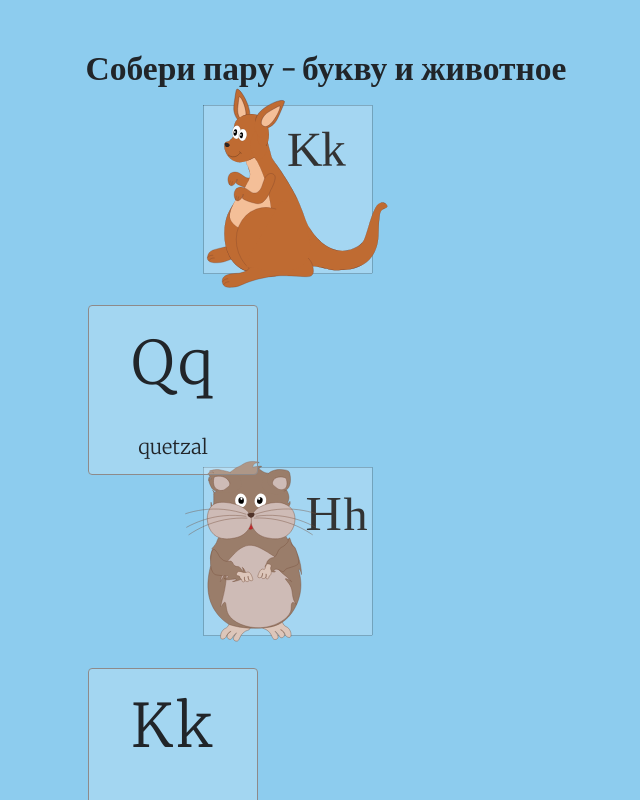
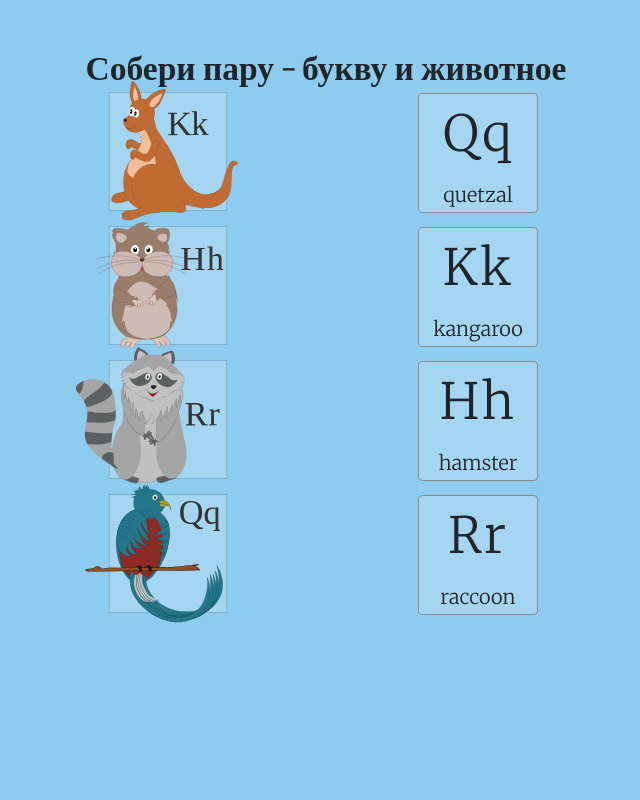
Before and after one commit to AnigalHub/DrawnSVGWithAnimation, a Vue app: page /collectCouple in a window 768 px wide. Shown: the top 800 px of the page, without its empty margins (88-728 px from the left). Built offline with nearby package versions, Linux system fonts and the light colour scheme; a web font is replaced by a local one.

Commit message:
добавлена адаптивность до 500рх

```diff
--- a/src/components/collectCouple.vue
+++ b/src/components/collectCouple.vue
@@ -52,10 +52,10 @@
 <style scoped lang="scss">
     .animal{
         width: 400px !important;
+        margin-left: 120px;
     }
     svg {
         display: block;
-        width: 100% !important;
         margin-bottom: 25px;
         margin-top: -50px;
         margin-left: 80px;
@@ -64,17 +64,54 @@
         border: 1.5px solid #8e8a8a;
         display: flex;
         align-items: center;justify-content: center;
-        width: 170px;
-        margin-top: -10px;font-family: 'Merriweather', serif;
+        width: 135px;
+        margin-top: -17px;
+        font-family: 'Merriweather', serif;
         font-weight: 300 !important;
-        height: 170px; margin-left: 80px;
+        height: 135px; margin-left: 80px;
         background: rgba(255, 255, 255, 0.2);
     }
     .letters{
         font-size:60px;
         letter-spacing: 2px;
     }
-    .name_animals{font-size:20px;}
+    .name_animals{
+        margin-top: -15px;
+        font-size:20px;
+    }
+    @media screen and  (min-width: 500px)and  (max-width: 768px) {
+        .animal{
+            width: 320px !important;
+            margin-left: -120px;
+        }
+        .letters{font-size:35px;}
+        .card{
+            width: 102px;
+            margin-top: -25px;
+            height: 102px;
+            margin-left: 40px;
+        }
+    }
+    @media screen and  (min-width: 768px)and  (max-width: 992px) {
+        .animal{
+            width: 360px !important;
+            margin-left: -60px;
+        }
+        .letters{font-size:50px;}
+        .card{
+            width: 120px;
+            margin-top: -20px;
+            font-weight: 300 !important;
+            height: 120px;
+            margin-left: 80px;
+        }
+    }
+    @media screen and  (min-width: 992px)and  (max-width: 1200px) {
+        .animal{
+            width: 400px !important;
+            margin-left: 0;
+        }
+    }
 </style>
 <style  lang="scss">
     #collectCouple{
```
